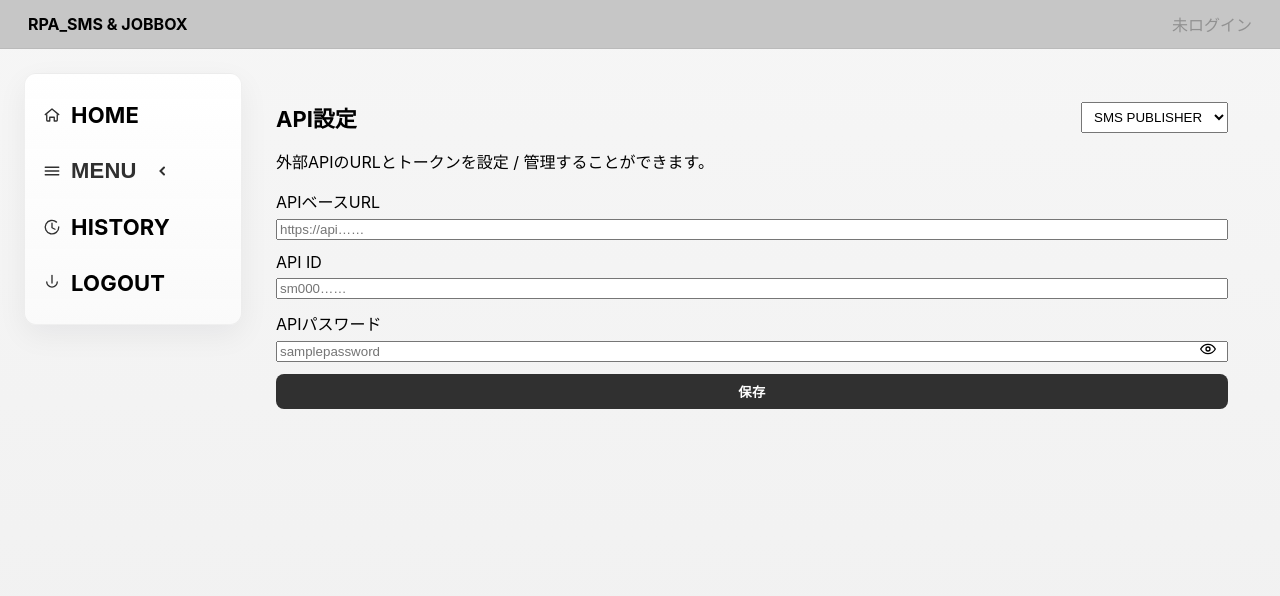
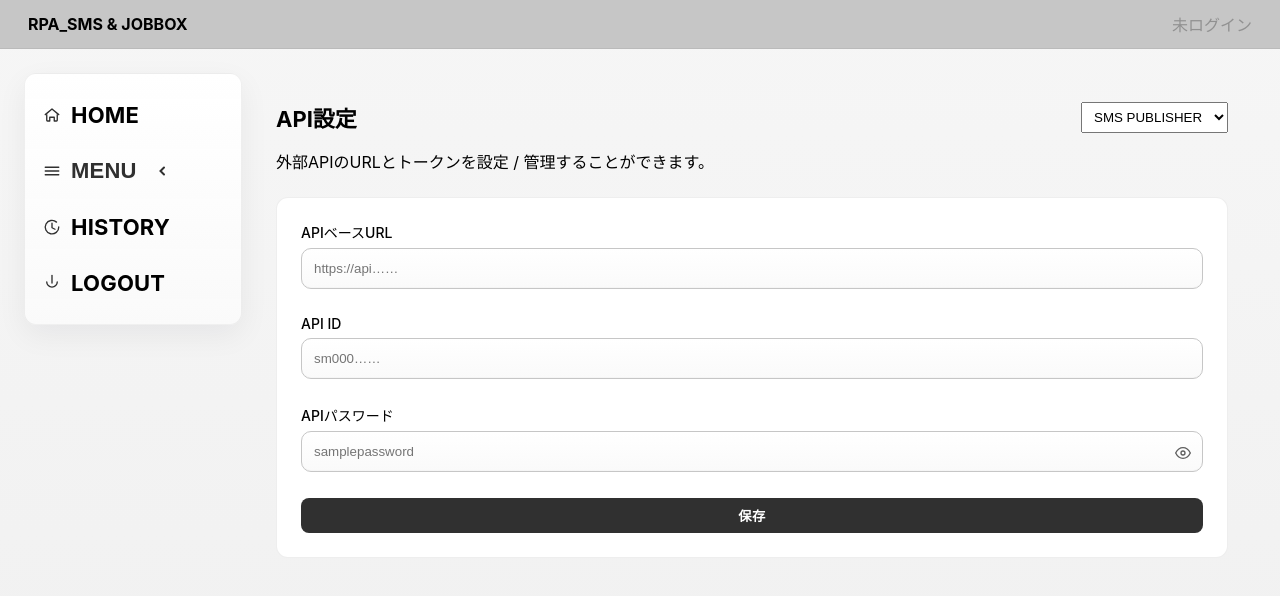
Before and after one commit to wangxiyue711/SMS_RPA_JOBBOX, a Next.js app: page /api-settings in a window 1280 px wide. Shown: the top 596 px of the page. Built offline with nearby package versions, Linux system fonts and the light colour scheme; no server answers.

Commit message:
加入了白色背景板块

```diff
--- a/app/api-settings/page.tsx
+++ b/app/api-settings/page.tsx
@@ -137,10 +137,20 @@ export default function ApiSettingsPage() {
           </select>
         </div>
       </div>
-      <p style={{ marginBottom: 16 }}>
+      <p style={{ marginBottom: 24 }}>
         外部APIのURLとトークンを設定 / 管理することができます。
       </p>
 
+      {/* White card container to match rpa-settings/mail-settings */}
+      <div
+        style={{
+          background: "var(--card)",
+          border: "1px solid rgba(48, 48, 48, 0.08)",
+          borderRadius: 12,
+          padding: 24,
+          marginBottom: 32,
+        }}
+      >
         <form onSubmit={handleSave} autoComplete="off">
           {/* Hidden autofill trap inputs: helps prevent browser from filling real fields */}
           <input
@@ -173,7 +183,16 @@ export default function ApiSettingsPage() {
           />
 
           <div style={{ marginBottom: 12 }}>
-          <label>APIベースURL</label>
+            <label
+              style={{
+                display: "block",
+                marginBottom: 6,
+                fontSize: 14,
+                fontWeight: 500,
+              }}
+            >
+              APIベースURL
+            </label>
             <div className="field-tooltip-wrapper">
               <input
                 name="api_base_url"
@@ -185,7 +204,8 @@ export default function ApiSettingsPage() {
                     setFieldError(null);
                 }}
                 placeholder="https://api……"
-              style={{ width: "100%", boxSizing: "border-box", marginTop: 6 }}
+                className="input"
+                style={{ width: "100%", boxSizing: "border-box" }}
               />
               {fieldError && fieldError.field === "baseUrl" && (
                 <div className="field-tooltip-bubble" aria-hidden>
@@ -199,7 +219,16 @@ export default function ApiSettingsPage() {
           </div>
 
           <div style={{ marginBottom: 12 }}>
-          <label>API ID</label>
+            <label
+              style={{
+                display: "block",
+                marginBottom: 6,
+                fontSize: 14,
+                fontWeight: 500,
+              }}
+            >
+              API ID
+            </label>
             <div className="field-tooltip-wrapper">
               <input
                 name="api_id"
@@ -211,7 +240,8 @@ export default function ApiSettingsPage() {
                     setFieldError(null);
                 }}
                 placeholder="sm000……"
-              style={{ width: "100%", boxSizing: "border-box", marginTop: 6 }}
+                className="input"
+                style={{ width: "100%", boxSizing: "border-box" }}
               />
               {fieldError && fieldError.field === "apiId" && (
                 <div className="field-tooltip-bubble" aria-hidden>
@@ -225,9 +255,18 @@ export default function ApiSettingsPage() {
           </div>
 
           <div style={{ marginBottom: 12 }}>
-          <label>APIパスワード</label>
-          <div style={{ position: "relative" }}>
-            <div className="field-tooltip-wrapper">
+            <label
+              style={{
+                display: "block",
+                marginBottom: 6,
+                fontSize: 14,
+                fontWeight: 500,
+              }}
+            >
+              APIパスワード
+            </label>
+            <div className="input-with-icon">
+              <div className="field-tooltip-wrapper" style={{ width: "100%" }}>
                 <input
                   name="api_password"
                   autoComplete="new-password"
@@ -239,12 +278,8 @@ export default function ApiSettingsPage() {
                       setFieldError(null);
                   }}
                   placeholder="samplepassword"
-                style={{
-                  width: "100%",
-                  boxSizing: "border-box",
-                  marginTop: 6,
-                  paddingRight: 44,
-                }}
+                  className="input"
+                  style={{ width: "100%", boxSizing: "border-box" }}
                 />
                 {fieldError && fieldError.field === "apiPass" && (
                   <div className="field-tooltip-bubble" aria-hidden>
@@ -259,21 +294,7 @@ export default function ApiSettingsPage() {
                 type="button"
                 onClick={() => setShowPass((s) => !s)}
                 aria-label={showPass ? "隠す" : "表示"}
-              style={{
-                position: "absolute",
-                right: 6,
-                top: "50%",
-                transform: "translateY(-50%)",
-                border: "none",
-                background: "transparent",
-                cursor: "pointer",
-                padding: 6,
-                display: "flex",
-                alignItems: "center",
-                justifyContent: "center",
-                width: 28,
-                height: 28,
-              }}
+                className="password-toggle"
               >
                 {showPass ? (
                   <svg
@@ -281,30 +302,13 @@ export default function ApiSettingsPage() {
                     height="18"
                     viewBox="0 0 24 24"
                     fill="none"
-                  xmlns="http://www.w3.org/2000/svg"
-                  aria-hidden
-                >
-                  <path
-                    d="M3 3L21 21"
                     stroke="currentColor"
                     strokeWidth="2"
                     strokeLinecap="round"
                     strokeLinejoin="round"
-                  />
-                  <path
-                    d="M10.58 10.58A3 3 0 0113.42 13.42"
-                    stroke="currentColor"
-                    strokeWidth="2"
-                    strokeLinecap="round"
-                    strokeLinejoin="round"
-                  />
-                  <path
-                    d="M9.88 5.41A11 11 0 0121 12c-2 3.5-5.5 6-9 6a9.98 9.98 0 01-6.39-2.22"
-                    stroke="currentColor"
-                    strokeWidth="2"
-                    strokeLinecap="round"
-                    strokeLinejoin="round"
-                  />
+                  >
+                    <path d="M17.94 17.94A10.94 10.94 0 0 1 12 20c-5 0-9.27-3-11-7 1.11-2.45 2.98-4.44 5.23-5.66" />
+                    <path d="M1 1l22 22" />
                   </svg>
                 ) : (
                   <svg
@@ -312,25 +316,13 @@ export default function ApiSettingsPage() {
                     height="18"
                     viewBox="0 0 24 24"
                     fill="none"
-                  xmlns="http://www.w3.org/2000/svg"
-                  aria-hidden
-                >
-                  <path
-                    d="M1 12s4-7 11-7 11 7 11 7-4 7-11 7S1 12 1 12z"
                     stroke="currentColor"
                     strokeWidth="2"
                     strokeLinecap="round"
                     strokeLinejoin="round"
-                  />
-                  <circle
-                    cx="12"
-                    cy="12"
-                    r="3"
-                    stroke="currentColor"
-                    strokeWidth="2"
-                    strokeLinecap="round"
-                    strokeLinejoin="round"
-                  />
+                  >
+                    <path d="M1 12s4-8 11-8 11 8 11 8-4 8-11 8S1 12 1 12z" />
+                    <circle cx="12" cy="12" r="3" />
                   </svg>
                 )}
               </button>
@@ -340,7 +332,9 @@ export default function ApiSettingsPage() {
           <button className="btn" type="submit" disabled={loading}>
             {loading ? "保存中..." : "保存"}
           </button>
-        {error && <div style={{ color: "#ff0000", marginTop: 8 }}>{error}</div>}
+          {error && (
+            <div style={{ color: "#ff0000", marginTop: 8 }}>{error}</div>
+          )}
           {saved && (
             <div
               style={{
@@ -356,5 +350,6 @@ export default function ApiSettingsPage() {
           )}
         </form>
       </div>
+    </div>
   );
 }
--- a/app/globals.css
+++ b/app/globals.css
@@ -330,10 +330,11 @@ main {
 
 /* Saved accounts list: limit to ~3 rows and enable vertical scroll */
 .saved-list {
-  max-height: calc(3 * 56px); /* approximate 3 rows at 56px each */
-  overflow-y: auto;
+  /* Show all saved items without collapsing to 3 rows */
+  max-height: none;
+  overflow: visible;
   display: block;
-  padding-right: 8px; /* allow for scrollbar space */
+  padding-right: 0;
 }
 .link {
   display: inline-block;
```
Also changed, not shown: app/mail-settings/page.tsx (+52 -40 lines). Lines whose indentation alone changed are shown as unchanged.
